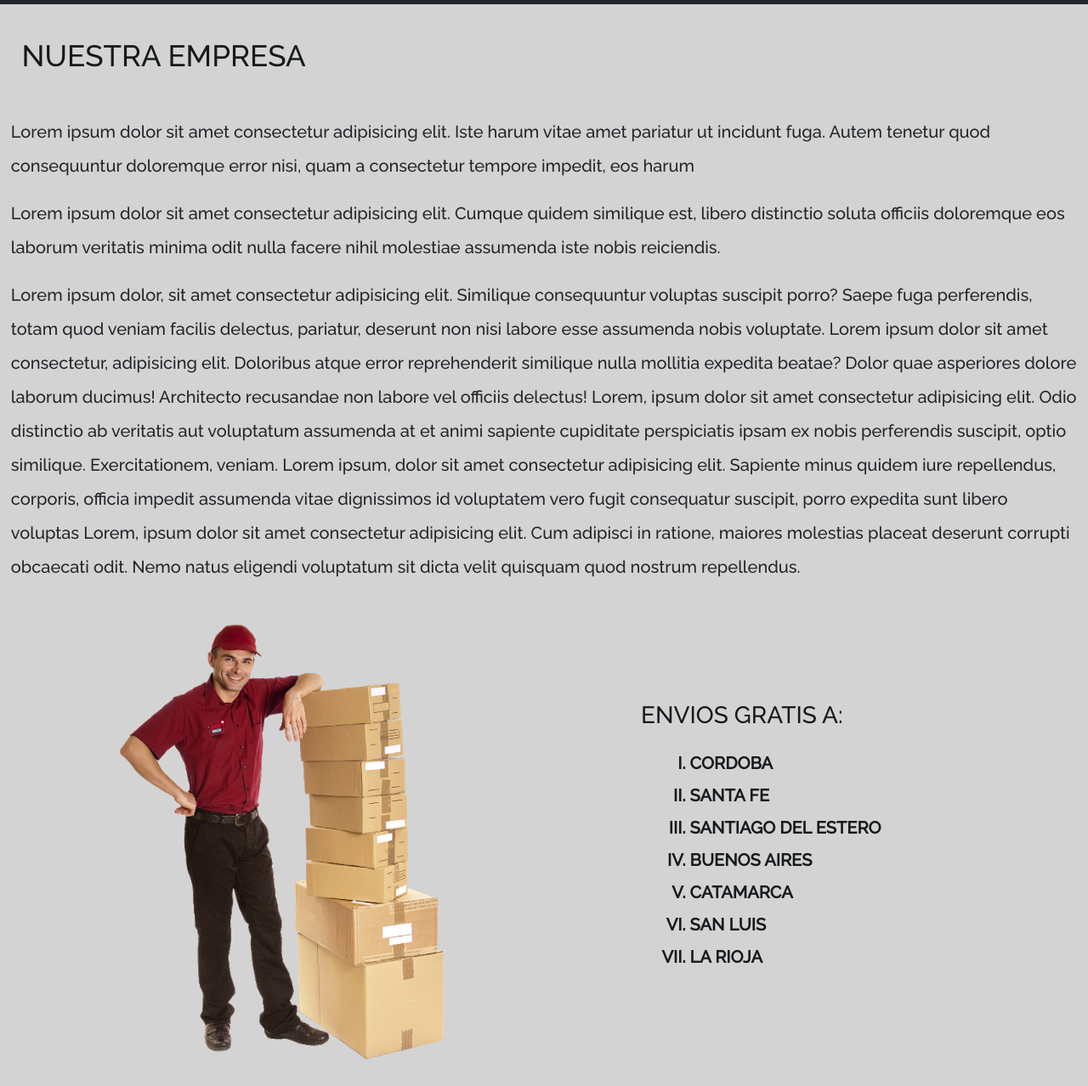
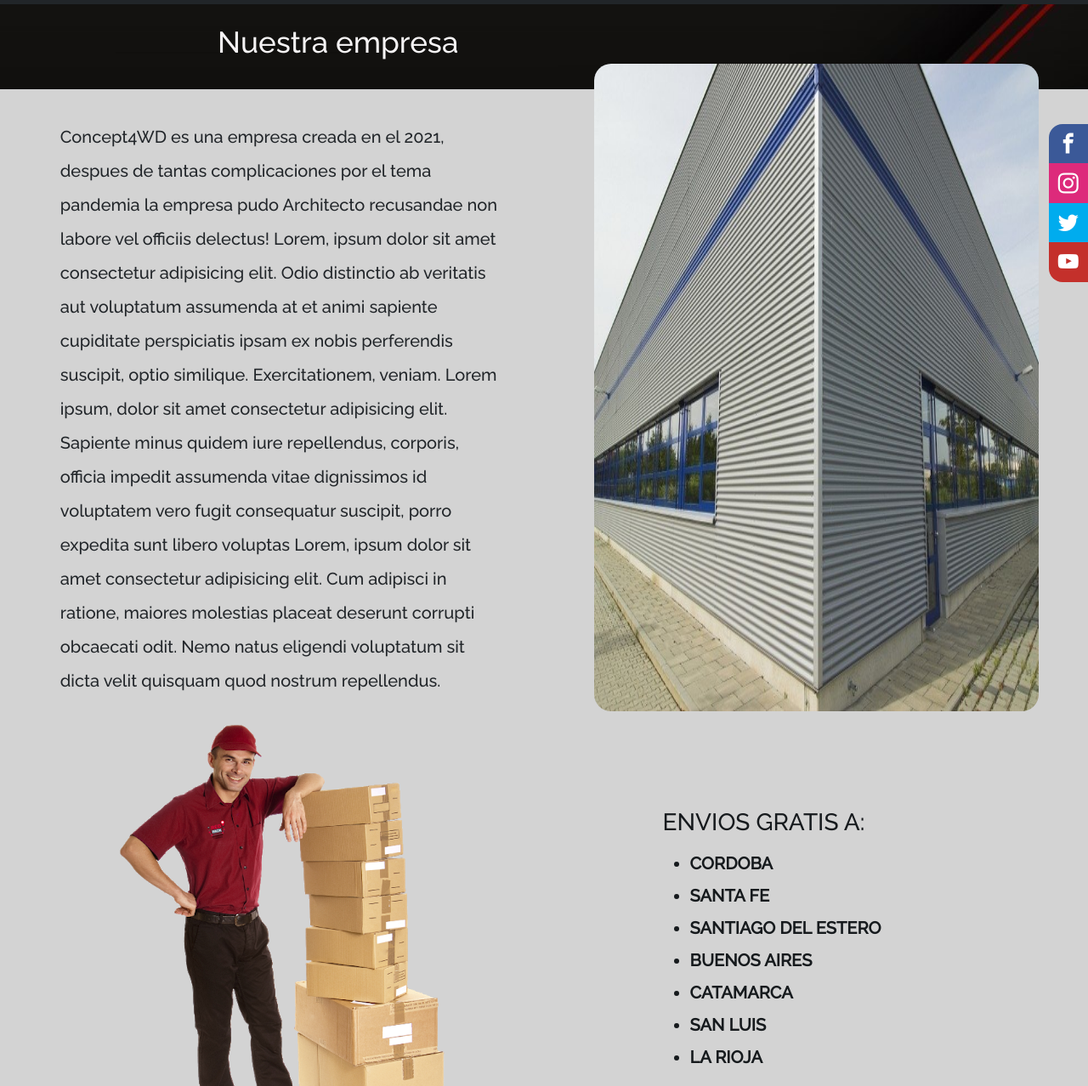
Before and after one commit to JulianPogliafito/Concept4WD, a website: page pages/nosotros.html in a window 1280 px wide. Shown: the part 134-1412 px from the top of the page at 85% size. Drawn offline with nearby package versions, Linux system fonts and the light colour scheme; files whose address does not match are found by name.

Commit message:
Actualizacion seccion nosotros

```diff
--- a/pages/nosotros.html
+++ b/pages/nosotros.html
@@ -1,18 +1,23 @@
 <!DOCTYPE html>
 <html lang="en">
+
 <head>
   <meta charset="UTF-8">
   <meta http-equiv="X-UA-Compatible" content="IE=edge">
   <meta name="viewport" content="width=device-width, initial-scale=1.0">
 
-    <meta name="description" content="Tienda de productos ideal para equipar tu vehiculo Off-Road. Faros, barras y lamparas led con la mejor tecnologia. Cableados. Y muchos mas.">
-    <meta name="keywords"  content="faros, lamparas, barras, accesorios, off-road, led, pickup">
+  <meta name="description"
+    content="Tienda de productos ideal para equipar tu vehiculo Off-Road. Faros, barras y lamparas led con la mejor tecnologia. Cableados. Y muchos mas.">
+  <meta name="keywords" content="faros, lamparas, barras, accesorios, off-road, led, pickup">
 
   <link rel="preconnect" href="https://fonts.gstatic.com">
-    <link href="https://fonts.googleapis.com/css2?family=Bebas+Neue&family=Raleway:ital,wght@0,100;0,300;0,500;1,100;1,300;1,500&display=swap" rel="stylesheet">
-    <link href="https://cdn.jsdelivr.net/npm/bootstrap@5.0.1/dist/css/bootstrap.min.css" rel="stylesheet" integrity="sha384-+0n0xVW2eSR5OomGNYDnhzAbDsOXxcvSN1TPprVMTNDbiYZCxYbOOl7+AMvyTG2x" crossorigin="anonymous">
+  <link
+    href="https://fonts.googleapis.com/css2?family=Bebas+Neue&family=Raleway:ital,wght@0,100;0,300;0,500;1,100;1,300;1,500&display=swap"
+    rel="stylesheet">
+  <link href="https://cdn.jsdelivr.net/npm/bootstrap@5.0.1/dist/css/bootstrap.min.css" rel="stylesheet"
+    integrity="sha384-+0n0xVW2eSR5OomGNYDnhzAbDsOXxcvSN1TPprVMTNDbiYZCxYbOOl7+AMvyTG2x" crossorigin="anonymous">
 
-    <link rel="stylesheet" href="../css/style.css"/>
+  <link rel="stylesheet" href="../css/style.css" />
 
   <title>Concept 4WD | Nosotros</title>
 
@@ -25,11 +30,12 @@
     <!-- navbar -->
     <nav class="navbar navbar-expand-lg navbar-light bg-dark">
       <div class="container-fluid">
-          <button class="navbar-toggler " type="button" data-bs-toggle="collapse" data-bs-target="#navbarSupportedContent" aria-controls="navbarSupportedContent" aria-expanded="false" aria-label="Toggle navigation">
+        <button class="navbar-toggler " type="button" data-bs-toggle="collapse" data-bs-target="#navbarSupportedContent"
+          aria-controls="navbarSupportedContent" aria-expanded="false" aria-label="Toggle navigation">
           <span class="navbar-toggler-icon"></span>
         </button>
         <div class="collapse navbar-collapse " id="navbarSupportedContent">
-            <ul class="navbar-nav w-100 mb-2 mb-lg-0 align-items-center flex-row justify-content-around" >
+          <ul class="navbar-nav w-100 mb-2 mb-lg-0 align-items-center flex-row justify-content-around">
             <li class="nav-item">
               <a class="nav-link active text-white fs-5" aria-current="page" href="../index.html">INICIO</a>
             </li>
@@ -37,16 +43,19 @@
               <a class="nav-link text-white fs-5" href="nosotros.html">NOSOTROS</a>
             </li>
             <li id="logoimg">
-                <a  class="navbar-brand"><img src="../media/logo-sin-fondo.png" alt="logoORP"></a>
+              <a class="navbar-brand"><img src="../media/logo-sin-fondo.png" alt="logoORP"></a>
             </li>
             <li class="nav-item dropdown">
-                <a class="nav-link dropdown-toggle text-white fs-5" href="#" id="navbarDropdown" role="button" data-bs-toggle="dropdown" aria-expanded="false">
+              <a class="nav-link dropdown-toggle text-white fs-5" href="#" id="navbarDropdown" role="button"
+                data-bs-toggle="dropdown" aria-expanded="false">
                 PRODUCTOS
               </a>
               <ul class="dropdown-menu" aria-labelledby="navbarDropdown">
                 <li><a class="dropdown-item" href="productos.html">FAROS DE LED</a></li>
                 <li><a class="dropdown-item" href="productos.html">LAMPARAS DE LED</a></li>
-                  <li><hr class="dropdown-divider"></li>
+                <li>
+                  <hr class="dropdown-divider">
+                </li>
                 <li><a class="dropdown-item" href="productos.html">ACCESORIOS</a></li>
               </ul>
             </li>
@@ -63,36 +72,42 @@
     </nav>
   </header>
 
-    <br>
+  <div class="social-bar">
+    <a href="https://www.facebook.com/" class="icon icon-facebook" target="_blank"></a>
+    <a href="https://www.instagram.com/" class="icon icon-instagram" target="_blank"></a>
+    <a href="https://twitter.com/home" class="icon icon-twitter" target="_blank"></a>
+    <a href="https://www.youtube.com/" class="icon icon-youtube" target="_blank"></a>
+  </div>
+
+
+  <!-- banner -->
+  <div class="banner">
+    <h2 class="nombreSeccion">Nuestra empresa</h2>
+  </div>
   <!-- Seccion 1 -->
-    <h2 class="nombreSeccion">Nuestra empresa</h2>
+  <div class="container-fluid d-flex justify-content-around sobreNosotros">
 
-    <article class="sobreNosotros">
-        <p> Lorem ipsum dolor sit amet consectetur adipisicing elit. Iste harum vitae amet pariatur ut incidunt fuga.
-            Autem tenetur quod consequuntur doloremque error nisi, quam a consectetur tempore impedit, eos harum
-        </p>
-        <p>Lorem ipsum dolor sit amet consectetur adipisicing elit.
-            Cumque quidem similique est, libero distinctio soluta officiis doloremque eos laborum veritatis minima odit nulla facere nihil molestiae assumenda iste nobis reiciendis.
-        </p>
-        <p>Lorem ipsum dolor, sit amet consectetur adipisicing elit. Similique consequuntur voluptas suscipit porro?
-            Saepe fuga perferendis, totam quod veniam facilis delectus, pariatur, deserunt non nisi labore esse assumenda nobis voluptate.
-            Lorem ipsum dolor sit amet consectetur, adipisicing elit.
-            Doloribus atque error reprehenderit similique nulla mollitia expedita beatae? Dolor quae asperiores dolore laborum ducimus!
+    <p class="col-lg-5">Concept4WD es una empresa creada en el 2021, despues de tantas complicaciones por el tema
+      pandemia la empresa pudo
       Architecto recusandae non labore vel officiis delectus! Lorem, ipsum dolor sit amet consectetur adipisicing elit.
-            Odio distinctio ab veritatis aut voluptatum assumenda at et animi sapiente cupiditate perspiciatis ipsam ex nobis perferendis suscipit, optio similique.
+      Odio distinctio ab veritatis aut voluptatum assumenda at et animi sapiente cupiditate perspiciatis ipsam ex nobis
+      perferendis suscipit, optio similique.
       Exercitationem, veniam. Lorem ipsum, dolor sit amet consectetur adipisicing elit.
-            Sapiente minus quidem iure repellendus, corporis, officia impedit assumenda vitae dignissimos id voluptatem vero fugit consequatur suscipit,
-                porro expedita sunt libero voluptas Lorem, ipsum dolor sit amet consectetur adipisicing elit. Cum adipisci in ratione, maiores molestias placeat deserunt corrupti obcaecati odit.
+      Sapiente minus quidem iure repellendus, corporis, officia impedit assumenda vitae dignissimos id voluptatem vero
+      fugit consequatur suscipit,
+      porro expedita sunt libero voluptas Lorem, ipsum dolor sit amet consectetur adipisicing elit. Cum adipisci in
+      ratione, maiores molestias placeat deserunt corrupti obcaecati odit.
       Nemo natus eligendi voluptatum sit dicta velit quisquam quod nostrum repellendus.
     </p>
-    </article>
+    <img class="col-lg-5" src="../media/fachada-empresa.jpg" alt="logistica">
+  </div>
 
   <div class="listaEnvios">
     <img src="../media/logistica.png" alt="logistica">
 
 
     <!-- Seccion 2 -->
-        <article>
+    <div>
 
       <h3>Envios gratis a:</h3>
       <ul class="listaProvincias">
@@ -105,7 +120,18 @@
         <li>La Rioja</li>
       </ul>
 
-        </article>
+    </div>
+
+  </div>
+
+
+  <div class="container-fluid d-flex flex-column align-items-center">
+    <div>
+      <h4>Encontranos aca!</h4>
+    </div>
+    <iframe
+      src="https://www.google.com/maps/embed?pb=!1m18!1m12!1m3!1d13619.865970800478!2d-64.1904696620651!3d-31.41504925247165!2m3!1f0!2f0!3f0!3m2!1i1024!2i768!4f13.1!3m3!1m2!1s0x9432a29d1d3f9d45%3A0xcbcd910412819792!2sCentro%2C%20C%C3%B3rdoba!5e0!3m2!1ses!2sar!4v1624463587057!5m2!1ses!2sar"
+      width="600" height="450" style="border:0;" allowfullscreen="" loading="lazy"></iframe>
   </div>
 
   <br><br>
@@ -152,7 +178,9 @@
 
 
 
-    <script src="https://cdn.jsdelivr.net/npm/bootstrap@5.0.1/dist/js/bootstrap.bundle.min.js" integrity="sha384-gtEjrD/SeCtmISkJkNUaaKMoLD0//ElJ19smozuHV6z3Iehds+3Ulb9Bn9Plx0x4" crossorigin="anonymous"></script>
+  <script src="https://cdn.jsdelivr.net/npm/bootstrap@5.0.1/dist/js/bootstrap.bundle.min.js"
+    integrity="sha384-gtEjrD/SeCtmISkJkNUaaKMoLD0//ElJ19smozuHV6z3Iehds+3Ulb9Bn9Plx0x4"
+    crossorigin="anonymous"></script>
 
 </body>
 
--- /dev/null
+++ b/scss/_animation.scss
@@ -0,0 +1,17 @@
+@keyframes aparlatder {
+    0% {left: 600px;top: 0px;}
+    20% {left: 400px;top: 0px;}
+    40% {left: 300px;top: 0px;}
+    60% {left: 200px;top: 0px;}
+    80% {left: 100px;top: 0px;}
+    100% {left: 0px;top: 0px;}
+}
+
+@keyframes aparlatizq {
+    0% {right: 600px;top: 0px;}
+    20% {right: 400px;top: 0px;}
+    40% {right: 300px;top: 0px;}
+    60% {right: 200px;top: 0px;}
+    80% {right: 100px;top: 0px;}
+    100% {right: 0px;top: 0px;}
+}
--- a/scss/style.scss
+++ b/scss/style.scss
@@ -1,5 +1,6 @@
 @import "config";
 @import "font";
+@import "animation";
 
 @media (max-width: 991px) {
   #logoimg {
@@ -51,15 +52,6 @@ $color-white: #f5f3f4;
 .text-shadow {
   text-shadow: 3px 0 3px #b1a7a6;
   font-family: "Raleway", sans-serif;
-}
-
-.nombreSeccion {
-  color: #161a1d;
-  font-size: 35px;
-  font-family: "Raleway", sans-serif;
-  text-transform: uppercase;
-  margin: 2vh 1vw 4vh 2vw;
-  grid-area: nombreSeccion;
 }
 
 .descripcionInicio {
@@ -147,14 +139,43 @@ footer {
   }
 }
 
+.banner{
+background-image: url(../media/banner-img.jpg) ;
+width: 100%;
+height: 100px;
+  h2{
+  color: $color-white;
+  font-size: 35px;
+  font-family: "Raleway", sans-serif;
+  margin: 3vh 1vw 4vh 20vw;
+  }
+}
+
 .sobreNosotros {
+  p{
     font-family: "Raleway", sans-serif;
     font-size: 20px;
     text-align: start;
     font-weight: 500;
     line-height: 2;
     margin: 2vh 1vw 2vh 1vw;
-  grid-area: contenido;
+    padding-top: 20px;
+    position: relative;
+    animation-name: aparlatizq;
+    animation-duration: 0.3s;
+    animation-delay: 0.1s;
+    animation-timing-function: linear;
+  }
+  img{
+    z-index: 10;
+    position: relative;
+    margin-top: -30px;
+    border-radius: 20px;
+    animation-name: aparlatder;
+    animation-duration: 0.3s;
+    animation-delay: 0.1s;
+    animation-timing-function: linear;
+  }
 }
 
 .listaEnvios {
@@ -164,22 +185,32 @@ footer {
   font-family: "Raleway", sans-serif;
   text-transform: uppercase;
   margin: 2vh 10vw 5vh 2vw;
-  grid-area: listaEnvios;
   display: flex;
   flex-wrap: wrap;
   justify-content: space-around;
   align-items: center;
+  img{
+    position: relative;
+    animation-name: aparlatizq;
+    animation-duration: 0.3s;
+    animation-delay: 0.1s;
+    animation-timing-function: linear;
   }
-
-.listaProvincias {
+  div {
     list-style-type: upper-roman;
     padding-top: 1vh;
     margin-left: 2vw;
+    animation-name: aparlatder;
+    animation-duration: 0.3s;
+    animation-delay: 0.1s;
+    animation-timing-function: linear;
+    position: relative;
+    li{
+      padding-top: 1vh;
+    }
+  }
 }
 
-.listaProvincias li {
-  padding-top: 1vh;
-}
 
 .fotosProductos {
   display: flex;
```
Also changed, not shown: index.html (+25 -12 lines), css/style.css, media/banner-img.jpg (added), media/fachada-empresa.jpg (added). Lines whose indentation alone changed are shown as unchanged.
